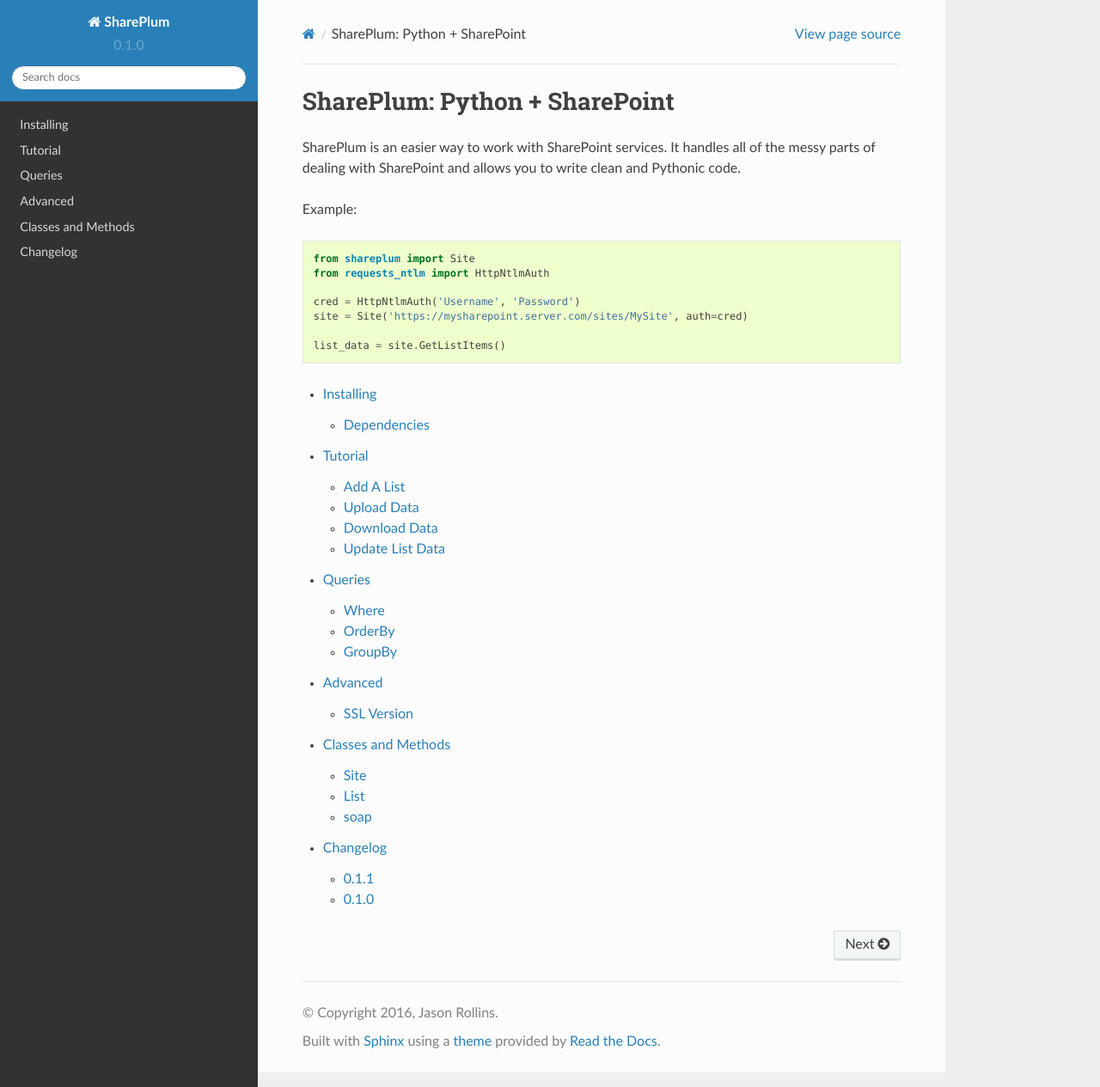
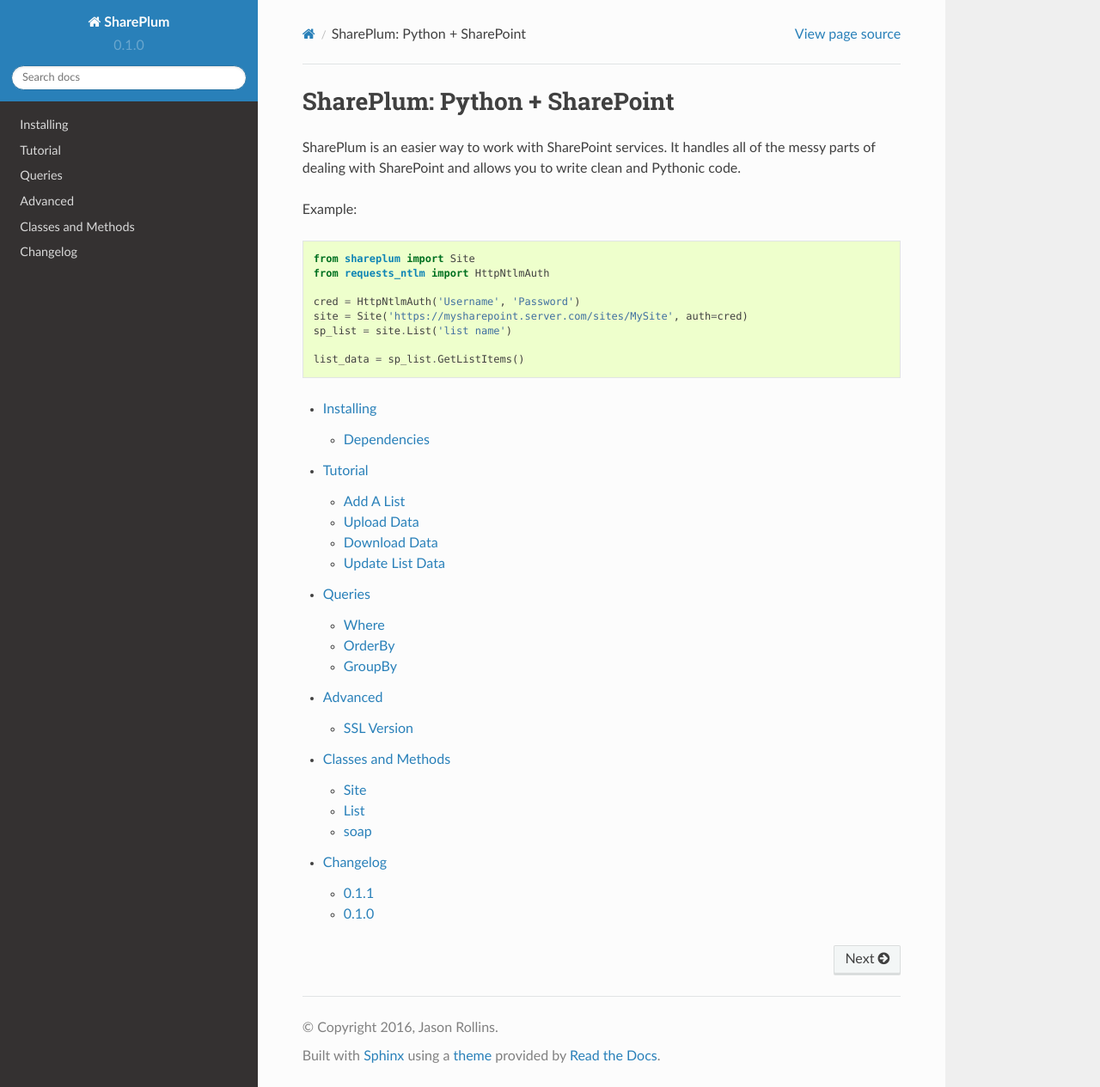
Before and after one commit to raidenwilliams86/shareplum-pyproject-sharepoint, a Sphinx documentation site: the page built from docs/index.rst, in a window 1280 px wide and 1265 px high. Shown: the whole window at 86% size. Built offline with Sphinx 7.4.7 and the Read the Docs theme 2.0.0, drawn with Linux system fonts in a browser that asks for light colours.

Commit message:
Add step in tutorial specify list object

```diff
--- a/docs/index.rst
+++ b/docs/index.rst
@@ -11,8 +11,9 @@ Example::
 
     cred = HttpNtlmAuth('Username', 'Password')
     site = Site('https://mysharepoint.server.com/sites/MySite', auth=cred)
+    sp_list = site.List('list name')
 
-    list_data = site.GetListItems()
+    list_data = sp_list.GetListItems()
 
 .. toctree::
     :maxdepth: 2
```
